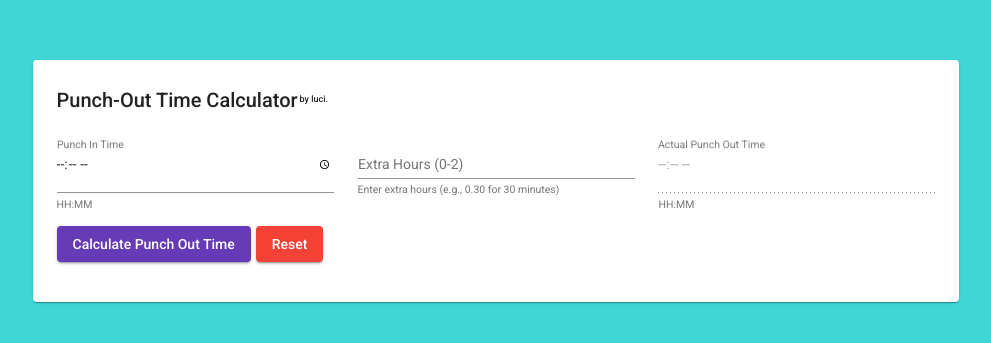
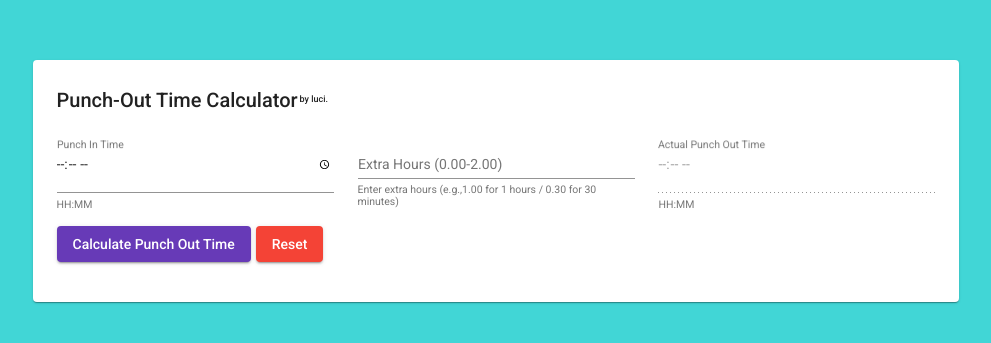
Before and after one commit to Brane105/punch-out-time-calculator, an Angular app: page / in a window 1280 px wide. Shown: the part 219-562 px from the top of the page, without its empty margins (144-1135 px from the left). Built offline with nearby package versions, Linux system fonts and the light colour scheme.

Commit message:
new changes added

```diff
--- a/src/app/time-calculator/time-calculator.component.html
+++ b/src/app/time-calculator/time-calculator.component.html
@@ -16,9 +16,9 @@
           </div>
           <div class="col-lg-4 col-md-12 col-sm-12">
             <mat-form-field class="mb-3" style="width: 100%;">
-              <mat-label>Extra Hours (0-2)</mat-label>
+              <mat-label>Extra Hours (0.00-2.00)</mat-label>
               <input matInput type="text" [(ngModel)]="extraHours" name="extraHours" min="0" max="2" (input)="resetErrorMessage()">
-              <mat-hint>Enter extra hours (e.g., 0.30 for 30 minutes)</mat-hint>
+              <mat-hint>Enter extra hours (e.g.,1.00 for 1 hours / 0.30 for 30 minutes)</mat-hint>
             </mat-form-field>
           </div>
 
@@ -32,7 +32,7 @@
 
           <div class="col-lg-12 col-md-12 col-sm-12 mb-3">
             <button mat-raised-button color="primary" type="submit">Calculate Punch Out Time</button>
-            <button mat-raised-button color="warn" type="button" (click)="resetForm()" style="margin-left: 5px;">Reset</button>
+            <button mat-raised-button color="warn" type="button" (click)="resetForm();resetErrorMessage()" style="margin-left: 5px;">Reset</button>
           </div>
         </div>
         <div *ngIf="errorMessage" class="row">
--- a/src/app/time-calculator/time-calculator.component.ts
+++ b/src/app/time-calculator/time-calculator.component.ts
@@ -12,7 +12,8 @@ export class TimeCalculatorComponent implements OnInit {
   extraHours: string = '';
   punchOutTime: string = '';
   actualoutTime: string = '';
-
+  minPunchInTime: string = '08:00';
+  maxPunchInTime: string = '11:30';
   constructor() { }
 
   ngOnInit(): void {
@@ -43,8 +44,9 @@ export class TimeCalculatorComponent implements OnInit {
   // import * as moment from 'moment-timezone';
 
   calculatePunchOutTime(): void {
-    if (this.punchInTime === '' || this.extraHours === '') {
+    if (this.punchInTime === '' || this.extraHours === '' || !this.extraHours.includes('.') || this.extraHours.length > 5) {
       this.errorMessage = 'Please provide valid input';
+      this.resetForm();
       return;
     }
 
@@ -76,7 +78,8 @@ export class TimeCalculatorComponent implements OnInit {
     this.punchInTime = '';
     this.extraHours = '';
     this.punchOutTime = '';
-    this.errorMessage = '';
+    this.actualoutTime = '';
+    // this.errorMessage = '';
   }
 
   resetErrorMessage(): void {
```
